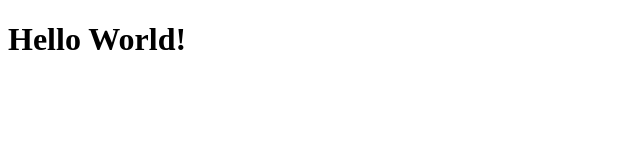
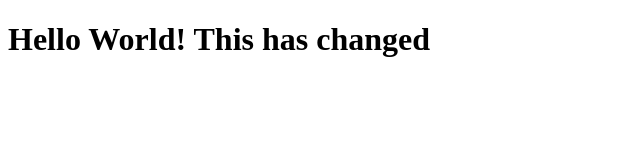
Before and after one commit to jay-goone/20230521ifcjs, a website: page index.html in a window 1280 px wide. Shown: the whole page, without its empty margins (0-640 px from the left). Drawn offline with Linux system fonts and the light colour scheme.

Commit message:
Change made to home page

```diff
--- a/index.html
+++ b/index.html
@@ -7,6 +7,6 @@
     <title>Document</title>
 </head>
 <body>
-    <h1>Hello World!</h1>
+    <h1>Hello World! This has changed</h1>
 </body>
 </html>
```
